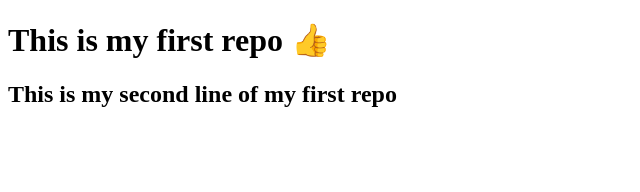
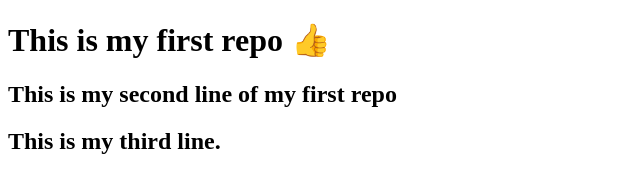
Before and after one commit to pa-missionreadyhq/my-first-git-repo, a plain HTML site: page index.html in a window 1280 px wide. Shown: the whole page, without its empty margins (0-640 px from the left). Drawn offline with Linux system fonts and the light colour scheme.

Commit message:
Update index.html

```diff
--- a/index.html
+++ b/index.html
@@ -8,5 +8,6 @@
 <body>
     <h1>This is my first repo 👍</h1>
     <h2>This is my second line of my first repo</h2>
+    <h2>This is my third line.</h2>
 </body>
 </html>
```
